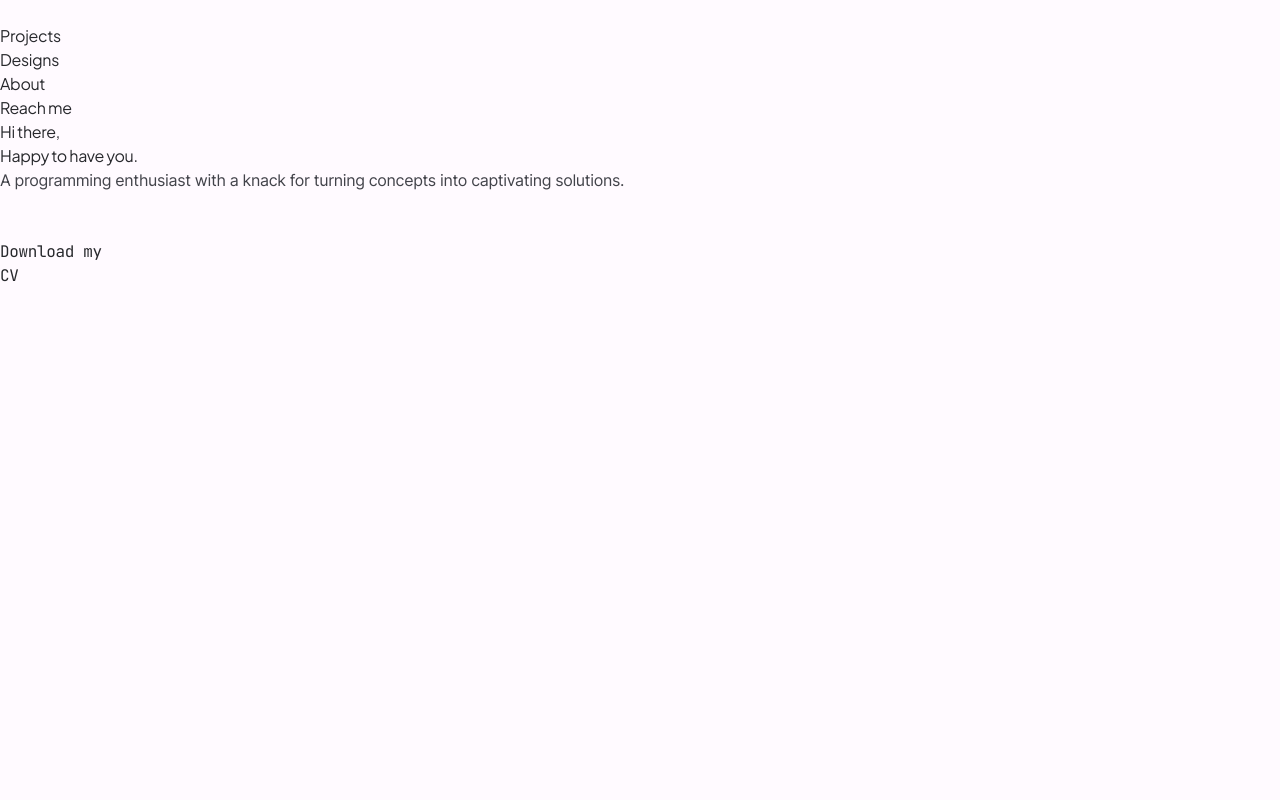
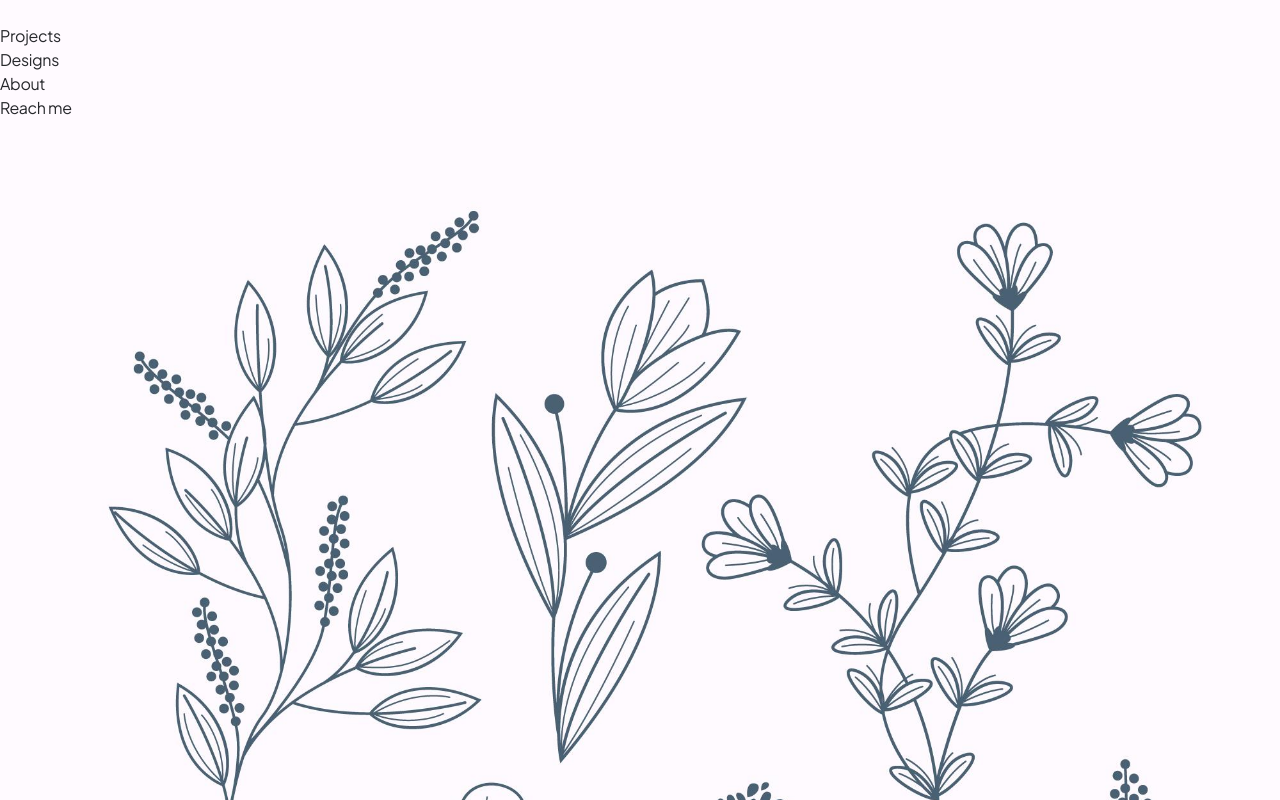
Before and after one commit to sourinsarkar/portfolioX, a React (Vite) app: page / in a window 1280 px wide. Shown: the part 1280-2080 px from the top of the page. Before the commit the page ends 1568 px from the top, so only its background shows below. Built offline with nearby package versions, Linux system fonts and the light colour scheme; some icons are missing.

Commit message:
Testing json media reference

```diff
--- a/src/components/Home/HomeBody.tsx
+++ b/src/components/Home/HomeBody.tsx
@@ -1,5 +1,5 @@
 import { Download } from 'iconoir-react/regular';
-// import PrimeImage from '../../../Data/data.json'
+import PrimeImage from '../../../Data/data.json'
 import { Twitter, Github } from 'iconoir-react'
 import HBIconProp from './HBIconProp';
 
@@ -9,7 +9,7 @@ const HomeBody: React.FC = () => {
             <div className="flex justify-between primary-font">
                 <div className="w-full">
                     <div>
-                        {/* <img src={PrimeImage.image} alt="Photo" /> */}
+                        <img src={PrimeImage.image} alt="Photo" />
                     </div>
                 </div>
 
```
